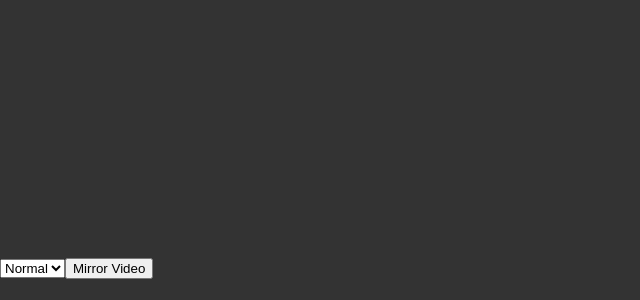
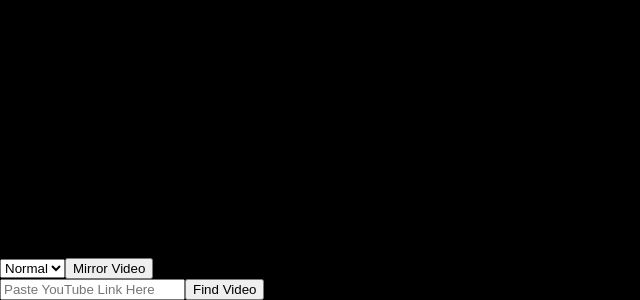
Before and after one commit to callmekungfu/youtube-mirrorify, a React app: page / in a window 1280 px wide. Shown: the part 542-842 px from the top of the page, without its empty margins (0-640 px from the left). Before the commit the page ends 821 px from the top, so only its background shows below. Built offline with nearby package versions, Linux system fonts and the light colour scheme.

Commit message:
Added video switching features

```diff
--- a/package.json
+++ b/package.json
@@ -21,12 +21,14 @@
   "dependencies": {
     "@types/react": "^16.7.21",
     "@types/react-dom": "^16.0.11",
+    "@types/react-youtube": "^7.6.0",
     "classnames": "^2.2.6",
     "express": "^4.16.4",
     "express-graphql": "^0.7.1",
     "graphql": "^14.1.1",
     "react": "^16.7.0",
     "react-dom": "^16.7.0",
+    "react-youtube": "^7.9.0",
     "tslint": "^5.12.1"
   },
   "devDependencies": {
--- a/src/components/HelloWorld.tsx
+++ /dev/null
@@ -1,5 +0,0 @@
-import * as React from "react";
-
-export interface HelloProps { compiler: string; framework: string; }
-
-export const Hello = (props: HelloProps) => <h1>Hello From {props.compiler} and {props.framework}!</h1>
--- a/src/components/PlayerControls.tsx
+++ b/src/components/PlayerControls.tsx
@@ -1,10 +1,12 @@
 import * as React from 'react';
 import { SpeedControl } from './controls/SpeedControl';
 import { MirrorControl } from './controls/MirrorControl';
+import { TargetControl } from './controls/TargetControl';
 
 export type ControlProps = {
   handleSpeedChange: (speed: number) => void;
   handleMirrorChange: (mirror: boolean) => void;
+  handleTargetChange: (target: string) => void;
 };
 
 interface ControlState {
@@ -16,6 +18,7 @@ export class Controls extends React.Component<ControlProps, ControlState> {
     super(props);
     this.handleSpeedChange = this.handleSpeedChange.bind(this);
     this.handleMirrorChange = this.handleMirrorChange.bind(this);
+    this.handleTargetChange = this.handleTargetChange.bind(this);
   }
 
   handleSpeedChange (speed: number) {
@@ -26,11 +29,16 @@ export class Controls extends React.Component<ControlProps, ControlState> {
     this.props.handleMirrorChange(mirror);
   }
 
+  handleTargetChange (target: string) {
+    this.props.handleTargetChange(target);
+  }
+
   render() {
     return (
     <div className="controls-container">
       <SpeedControl speedChange={this.handleSpeedChange}/>
       <MirrorControl handleMirrorChange={this.handleMirrorChange}/>
+      <TargetControl handleTargetChange={this.handleTargetChange}/>
     </div>
     )
   }
--- a/src/components/YouTubePlayer.tsx
+++ b/src/components/YouTubePlayer.tsx
@@ -1,11 +1,5 @@
 import * as React from "react";
-
-declare global {
-  interface Window {
-    YT: any;
-    onYouTubeIframeAPIReady: any;
-  }
-}
+import YouTube from 'react-youtube';
 
 export type PlayerProps = {
   video: string;
@@ -19,9 +13,10 @@ type PlayerState = {
   speed: number;
   start: number;
   end: number;
-  youtube: any;
   mirrorText: string;
 }
+
+let youtube: any = null;
 
 export class YouTubePlayer extends React.Component<PlayerProps, PlayerState> {
   state: PlayerState = {
@@ -31,28 +26,11 @@ export class YouTubePlayer extends React.Component<PlayerProps, PlayerState> {
     speed: 1,
     start: 0,
     end: 0,
-    youtube: null,
   }
 
   constructor (props: PlayerProps) {
     super(props);
-    this.initPlayer();
-  }
-
-  componentDidMount() {
-    this.setState({
-      vidId: this.props.video
-    });
-    window['onYouTubeIframeAPIReady'] = () => {
-      const player = new window['YT'].Player('player', {
-        videoId: this.state.vidId,
-        height: '360',
-        width: '640',
-      });
-      this.setState({
-        youtube: player
-      });
-    }
+    this.initPlayer = this.initPlayer.bind(this);
   }
 
   componentWillReceiveProps(nextProps: PlayerProps) {
@@ -64,17 +42,19 @@ export class YouTubePlayer extends React.Component<PlayerProps, PlayerState> {
       this.setState({ mirror: nextProps.mirror});
       this.setMirror(nextProps.mirror);
     }
+
+    if (nextProps.video !== this.state.vidId) {
+      this.setState({vidId: nextProps.video});
+    }
   }
 
-  initPlayer() {
-    let tag = document.createElement('script');
-    tag.src = 'https://www.youtube.com/iframe_api';
-    let firstScriptTag = document.getElementsByTagName('script')[0];
-    firstScriptTag.parentNode.insertBefore(tag, firstScriptTag);
+  initPlayer(e: any) {
+    youtube = e.target;
+    console.log(youtube);
   }
 
   setPlayBackRate(rate: number) {
-    this.state.youtube.setPlaybackRate(rate);
+    youtube.setPlaybackRate(rate);
   }
 
   setMirror(mirror: boolean) {
@@ -92,7 +72,7 @@ export class YouTubePlayer extends React.Component<PlayerProps, PlayerState> {
   render() {
     return (
       <div className={this.state.mirror ? 'mirrored' : null}>
-        <div className={`video-player ${this.state.mirrorText}`} id="player"></div>
+        <YouTube className="video-player" videoId={this.state.vidId} onReady={this.initPlayer} />
       </div>
     );
   }
--- /dev/null
+++ b/src/components/controls/TargetControl.tsx
@@ -0,0 +1,48 @@
+import * as React from 'react';
+
+export type TargetControlProps = {
+  handleTargetChange: (target: string) => void;
+};
+
+type TargetControlState = {
+  target: string;
+}
+
+export class TargetControl extends React.Component<TargetControlProps, TargetControlState> {
+  state: TargetControlState = {
+    target: ''
+  }
+
+  constructor (props: TargetControlProps) {
+    super(props);
+    this.handleChange = this.handleChange.bind(this);
+    this.handleClick = this.handleClick.bind(this);
+  }
+
+  handleChange(e: any) {
+    this.setState({
+      target: e.target.value
+    });
+  }
+
+  handleClick() {
+    const id = this.youtubeParser(this.state.target);
+    this.props.handleTargetChange(id);
+  }
+
+  render() {
+    return (
+      <div>
+        <input type="text" placeholder="Paste YouTube Link Here" onChange={this.handleChange}/>
+        <button onClick={this.handleClick}>Find Video</button>
+      </div>
+    )
+  }
+
+  // Author: Lasnv https://stackoverflow.com/users/1064371/lasnv, Modified for typescript
+  youtubeParser(url: string){
+    var regExp = /^.*((youtu.be\/)|(v\/)|(\/u\/\w\/)|(embed\/)|(watch\?))\??v?=?([^#\&\?]*).*/;
+    var match = url.match(regExp);
+    return (match&&match[7].length==11)? match[7] : '';
+  }
+}
--- a/src/index.tsx
+++ b/src/index.tsx
@@ -9,18 +9,21 @@ import { Controls } from "./components/PlayerControls";
 type state = {
   speed: number;
   mirror: boolean;
+  target: string;
 }
 
 class Root extends React.Component {
   state: state = {
     speed: 1,
-    mirror: false
+    mirror: false,
+    target: ''
   }
 
   constructor(props: any) {
     super(props);
     this.handleSpeedChange = this.handleSpeedChange.bind(this);
     this.handleMirrorChange = this.handleMirrorChange.bind(this);
+    this.handleTargetChange = this.handleTargetChange.bind(this);
   }
 
   handleSpeedChange(speed: number) {
@@ -35,11 +38,17 @@ class Root extends React.Component {
     });
   }
 
+  handleTargetChange(target: string) {
+    this.setState({
+      target
+    })
+  }
+
   render() {
     return (
       <div>
-        <YouTubePlayer video="OiTCDijrze8" speed={this.state.speed} mirror={this.state.mirror}/>
-        <Controls handleSpeedChange={this.handleSpeedChange} handleMirrorChange={this.handleMirrorChange} />
+        <YouTubePlayer video={this.state.target} speed={this.state.speed} mirror={this.state.mirror}/>
+        <Controls handleSpeedChange={this.handleSpeedChange} handleMirrorChange={this.handleMirrorChange} handleTargetChange={this.handleTargetChange}/>
       </div>
     )
   }
--- a/src/styles/main.css
+++ b/src/styles/main.css
@@ -4,7 +4,7 @@
 
 body {
   margin: 0;
-  background: #333;
+  background: #000;
 }
 
 .video-player {
--- a/webpack.config.js
+++ b/webpack.config.js
@@ -6,6 +6,8 @@ module.exports = {
     path: `${__dirname}/dist`,
     publicPath: 'dist',
   },
+
+  mode: 'development',
 
   // Enable sourcemaps for debugging webpack's output.
   devtool: 'source-map',
```
Also changed, not shown: 1 other file (tests, documents, lock files or other folders).
